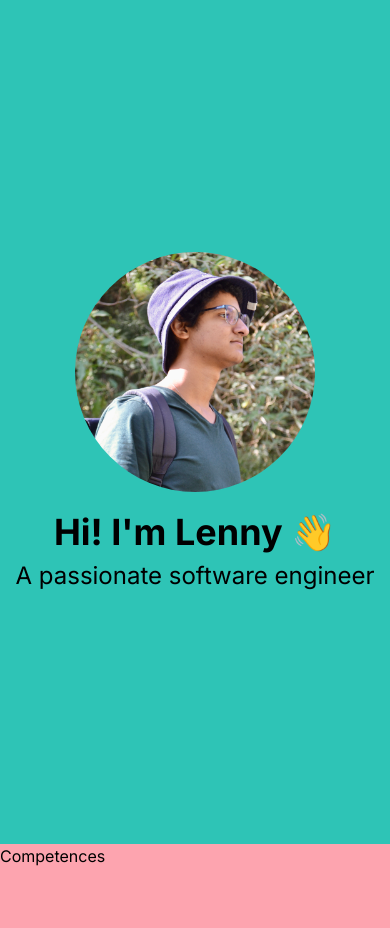
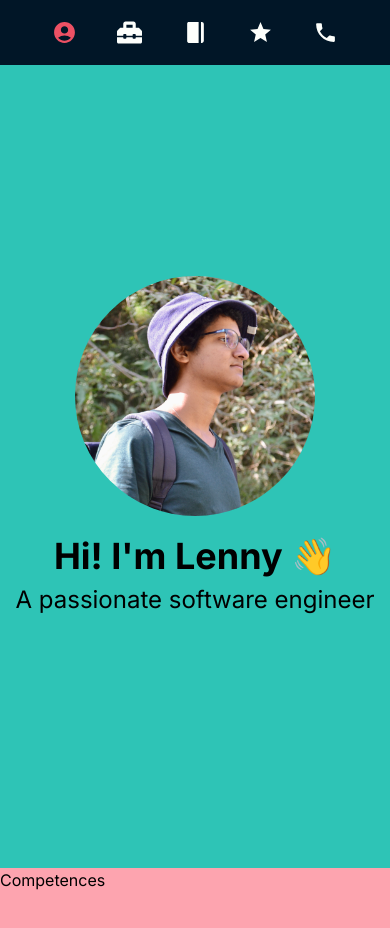
Before and after one commit to GarnierLenny/Portfolio, a Next.js app: page / in a window 390 px wide. Shown: the top 928 px of the page. Built offline with nearby package versions, Linux system fonts and the light colour scheme.

Commit message:
FEAT - sidebar moble format

```diff
--- a/src/app/page.tsx
+++ b/src/app/page.tsx
@@ -35,7 +35,7 @@ export default function Home() {
   }
 
   return (
-    <div className="flex flex-row">
+    <div className="flex flex-col md:flex-row">
       <Header refs={itemEls} values={{selected, setSelected}} />
       <main className="flex w-full mx-auto flex-col bg-yellow-900">
         {sections.map((section, index) => (
--- a/src/components/Header.component.tsx
+++ b/src/components/Header.component.tsx
@@ -39,12 +39,12 @@ export default function Header({refs, values}) {
   };
 
   return (
-    <div className="hidden md:block">
-      <div className="flex top-0 sticky h-screen flex-col gap-y-4 justify-center px-8 left-0 text-white" style={{backgroundColor: palette.black}}>
+    <div className="">
+      <div className="flex top-0 w-full fixed md:sticky py-3 md:py-5 flex-row md:gap-y-4 justify-center px-8 md:flex-col md:h-screen text-white" style={{backgroundColor: palette.black}}>
         {sections.map((section, index) => (
-          <div onClick={() => executeScroll(index)} className="flex flex-row justify-center text-start" key={index}>
-            <div style={{color: values.selected === index ? palette.light_red : palette.white}}>{section.icon}</div>
-            <p className={`w-full cursor-pointer px-5 text-lg`} style={{color: values.selected === index ? palette.light_red : palette.white}}>{section.name}</p>
+          <div onClick={() => executeScroll(index)} className="flex gap-y-1 flex-col m-2 md:flex-row w-full text-center md:text-start md:justify-center" key={index}>
+            <div style={{color: values.selected === index ? palette.light_red : palette.white, alignSelf: 'center'}}>{section.icon}</div>
+            <p className={`w-full cursor-pointer md:px-5 text-sm md:text-lg hidden md:block`} style={{color: values.selected === index ? palette.light_red : palette.white}}>{section.name}</p>
           </div>
         ))}
       </div>
--- a/src/components/sections/Hero.section.tsx
+++ b/src/components/sections/Hero.section.tsx
@@ -5,7 +5,7 @@ import hat from '../../../public/hat.png';
 
 export default function Hero() {
   return (
-    <div className='flex h-screen justify-center w-full' style={{backgroundColor: palette.blue}}>
+    <div className='mt-6 flex h-screen justify-center w-full' style={{backgroundColor: palette.blue}}>
       <div className='flex flex-col md:flex-row justify-center gap-y-5'>
         <div className='flex w-full md:w-1/2 justify-center'>
           <Image className='rounded-full justify-self-center self-center w-60 md:w-72' src={hat} alt='pp' />
```
